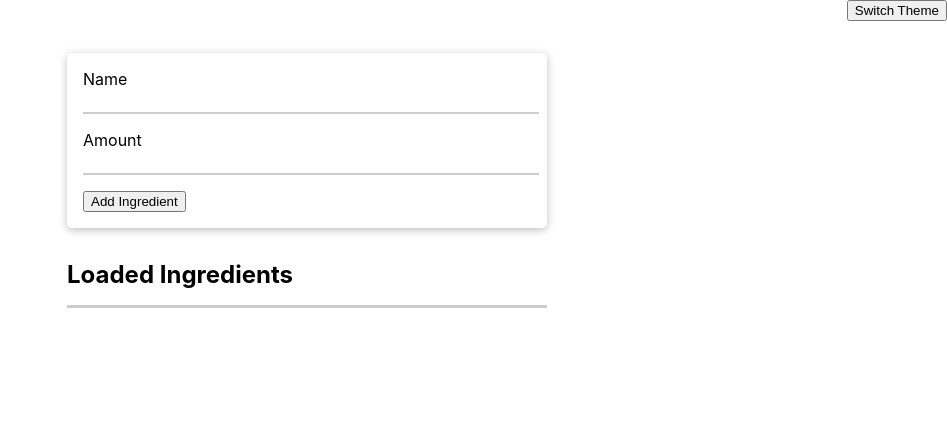
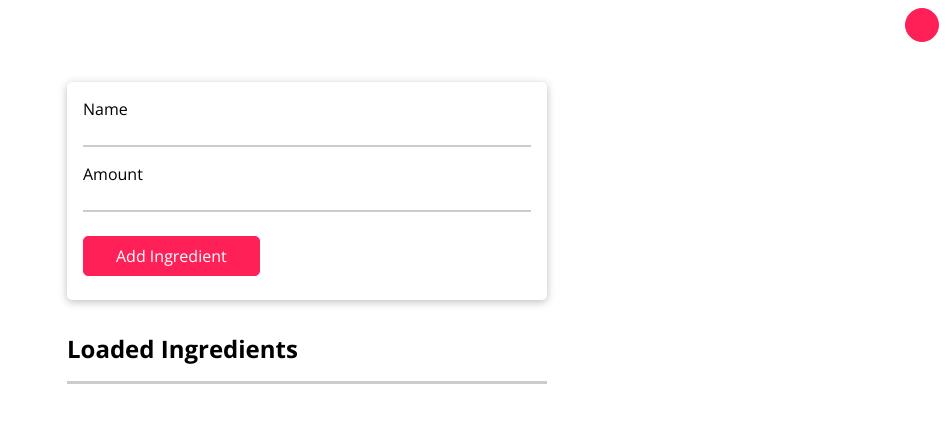
Before and after one commit to jyotirs-dev/hookspoc, a React (Create React App) app: page / in a window 1280 px wide. Shown: the top 422 px of the page, without its empty margins (333-1280 px from the left). Built offline with nearby package versions, Linux system fonts and the light colour scheme.

Commit message:
initial styling

```diff
--- a/package.json
+++ b/package.json
@@ -10,6 +10,7 @@
     "react-dom": "^17.0.2",
     "react-helmet": "^6.1.0",
     "react-scripts": "4.0.3",
+    "styled-components": "^5.3.0",
     "web-vitals": "^1.1.2"
   },
   "scripts": {
--- a/src/components/Ingredients/IngredientForm.js
+++ b/src/components/Ingredients/IngredientForm.js
@@ -6,6 +6,7 @@ const IngredientForm = props => {
 
 	const [title,setTitle] = useState("");
 	const [amount,setAmount] = useState("");
+
 	console.log("rendering ingrdient form")
 	const submitHandler = event => {
 		event.preventDefault();
--- a/src/components/UI/Card.css
+++ b/src/components/UI/Card.css
@@ -1,5 +1,11 @@
-.card {
+.card.light{
   padding: 1rem;
   border-radius: 5px;
   box-shadow: 0 2px 8px rgba(0, 0, 0, 0.26);
 }
+
+.card.dark{
+  padding: 1rem;
+  border-radius: 5px;
+  box-shadow: 0 2px 8px rgb(255, 255, 255);
+}
--- a/src/components/UI/Card.js
+++ b/src/components/UI/Card.js
@@ -1,7 +1,14 @@
+import { useContext } from "react";
 import './Card.css';
+import {ThemeContext} from "../../contexts/ThemeContext";
 
 const Card = props => {
-	return <div className="card">{props.children}</div>;
+	const { theme } = useContext(ThemeContext);
+	return(
+		<div className={`card ${theme}`}>
+			{props.children}
+		</div>
+	)
 };
 
 export default Card;
--- a/src/components/UI/Layout.js
+++ b/src/components/UI/Layout.js
@@ -10,13 +10,13 @@ const Layout = ({ children }) => {
 			? "body {background-color: #000; color: #fff;}"
 			: "body {background-color: #fff; color: #000;}"
 	return (
-		<>
+		<div className={theme}>
 			<Helmet>
 				<style>{bg}</style>
 			</Helmet>
 			<Header />
 				{children}
-		</>
+		</div>
 	)
 }
 
--- a/src/components/UI/ThemeSwitcher.js
+++ b/src/components/UI/ThemeSwitcher.js
@@ -2,14 +2,13 @@ import {useContext} from 'react';
 import {ThemeContext} from '../../contexts/ThemeContext';
 
 function ThemeSwitcher() {
-	const {themeHandler } = useContext(ThemeContext)
+	const {theme,themeHandler } = useContext(ThemeContext)
 
 	return (
 		<button
 			onClick={themeHandler}
-			className="button-theme"
+			className={`button-switch ${theme}`}
 		>
-				Switch Theme
 		</button>
 	)
 }
--- a/src/index.css
+++ b/src/index.css
@@ -1,13 +1,49 @@
-body {
-  margin: 0;
-  font-family: -apple-system, BlinkMacSystemFont, 'Segoe UI', 'Roboto', 'Oxygen',
-    'Ubuntu', 'Cantarell', 'Fira Sans', 'Droid Sans', 'Helvetica Neue',
-    sans-serif;
-  -webkit-font-smoothing: antialiased;
-  -moz-osx-font-smoothing: grayscale;
+@import url('https://fonts.googleapis.com/css?family=Open+Sans:400,700&display=swap');
+
+* {
+  box-sizing: border-box;
 }
 
-code {
-  font-family: source-code-pro, Menlo, Monaco, Consolas, 'Courier New',
-    monospace;
+html,
+
+body {
+  font-family: 'Open Sans', sans-serif;
+  margin: 0;
 }
+
+button{
+  font: inherit;
+  padding: 0.5rem 2rem;
+  margin: 0.5rem 0;
+  border-radius: 5px;
+  cursor: pointer;
+}
+
+.button-switch{
+  font: inherit;
+  padding: 1rem;
+  margin: 0.5rem;
+  border-radius: 50%;
+  cursor: pointer;
+}
+
+button:hover,
+button:active {
+  box-shadow: 0 2px 4px rgba(0, 0, 0, 0.26);
+}
+
+button:focus {
+  outline: none;
+}
+
+.light button{
+  background: #ff2058;
+  color: white;
+  border: 1px solid #ff2058;
+}
+
+.dark button{
+  background: #f0f0f0;
+  color: black;
+  border: 1px solid #f0f0f0;
+}
```
Also changed, not shown: 1 other file (tests, documents, lock files or other folders).
